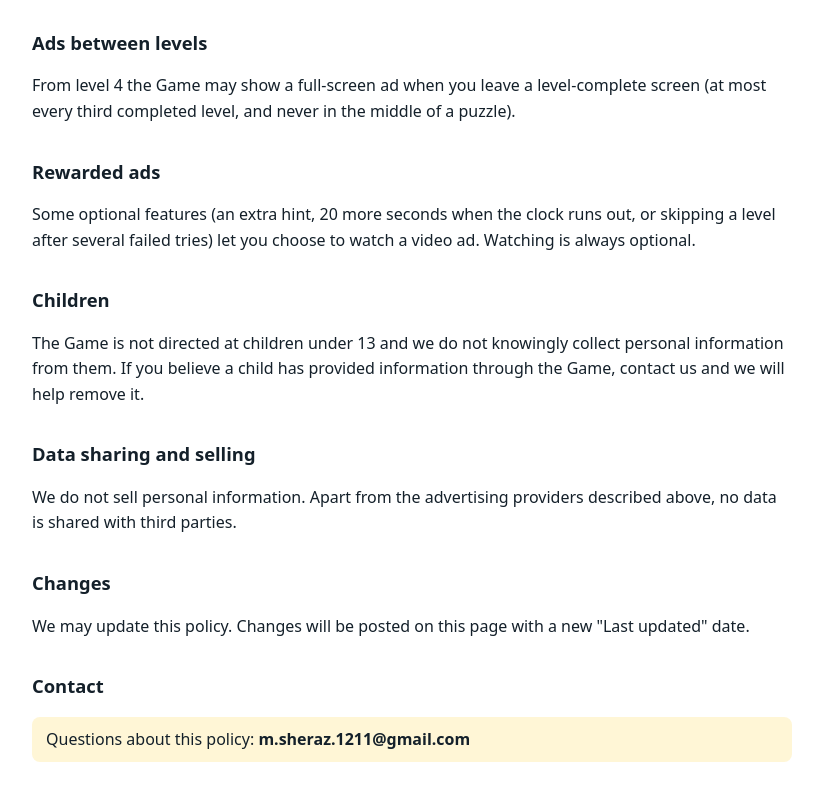
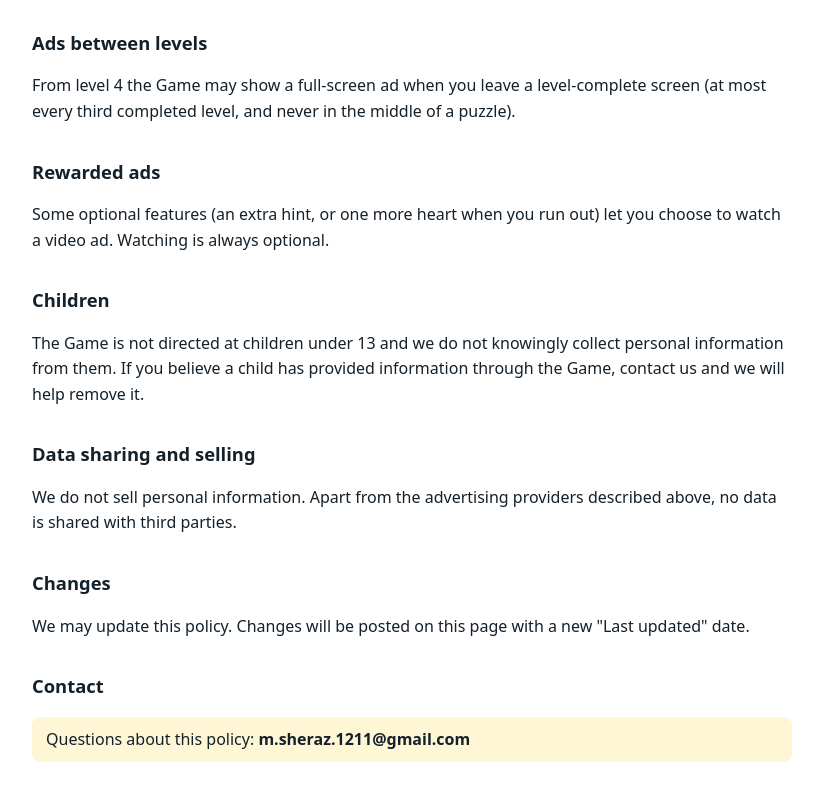
Before and after one commit to stdSheraz/neon-exit-privacy, a plain HTML site: page index.html in a window 1280 px wide. Shown: the part 783-1583 px from the top of the page, without its empty margins (228-1051 px from the left). Drawn offline with Linux system fonts and the light colour scheme.

Commit message:
Correct the optional rewarded-ad wording
Co-Authored-By: Claude Fable 5.2 <noreply@anthropic.com>

```diff
--- a/index.html
+++ b/index.html
@@ -34,7 +34,7 @@
 <p>From level 4 the Game may show a full-screen ad when you leave a level-complete screen (at most every third completed level, and never in the middle of a puzzle).</p>
 
 <h2>Rewarded ads</h2>
-<p>Some optional features (an extra hint, 20 more seconds when the clock runs out, or skipping a level after several failed tries) let you choose to watch a video ad. Watching is always optional.</p>
+<p>Some optional features (an extra hint, or one more heart when you run out) let you choose to watch a video ad. Watching is always optional.</p>
 
 <h2>Children</h2>
 <p>The Game is not directed at children under 13 and we do not knowingly collect personal information from them. If you believe a child has provided information through the Game, contact us and we will help remove it.</p>
```
